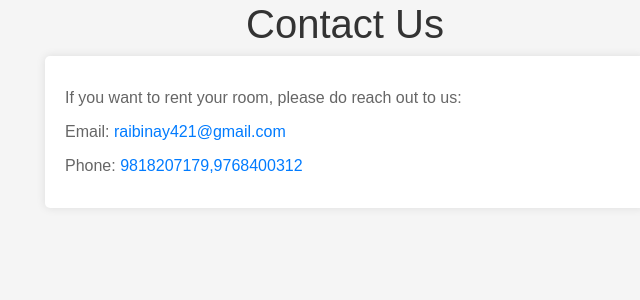
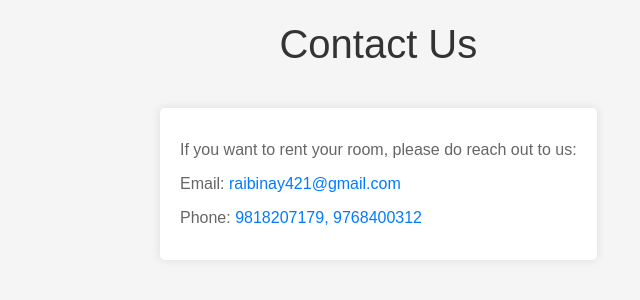
Before and after one commit to shanks9876543210/room-finder, a Django app: page /room/contact/ in a window 1280 px wide. Shown: the part 56-356 px from the top of the page, without its empty margins (295-935 px from the left). Run offline with Django 5.2, Linux system fonts and the light colour scheme; some libraries are stand-ins or nearby versions.

Commit message:
minor fixes

```diff
--- a/room/templates/base.html
+++ b/room/templates/base.html
@@ -9,16 +9,91 @@
     <script src="https://code.jquery.com/jquery-3.5.1.slim.min.js"></script>
     <script src="https://cdn.jsdelivr.net/npm/@popperjs/core@2.5.4/dist/umd/popper.min.js"></script>
     <script src="https://stackpath.bootstrapcdn.com/bootstrap/4.5.2/js/bootstrap.min.js"></script>
-    <link rel="stylesheet" href="{% static 'css/styles.css' %}">
     <style>
+        /* General styles */
+        body {
+            font-family: Arial, sans-serif;
+            background-color: #f5f5f5;
+            margin: 0;
+            padding: 0;
+        }
+
+        /* Card design for room list */
+        .room-list {
+            display: flex;
+            flex-wrap: wrap;
+            justify-content: space-between;
+            margin: 20px 0; /* Adjust margin as needed */
+        }
+
+        .room-card {
+            background-color: #fff;
+            border: 1px solid #ccc;
+            border-radius: 5px;
+            box-shadow: 0 0 10px rgba(0, 0, 0, 0.1);
+            overflow: hidden;
+            transition: transform 0.3s;
+            text-decoration: none;
+            color: inherit;
+            margin: 10px; /* Space between cards */
+            width: calc(25% - 20px); /* 4 cards per row */
+        }
+
+        .room-card:hover {
+            transform: translateY(-5px);
+        }
+
+        .room-card img {
+            width: 100%;
+            height: 200px;
+            object-fit: cover;
+        }
+
+        .room-card-content {
+            padding: 20px;
+        }
+
+        .room-card-content h2 {
+            margin: 0;
+            font-size: 18px;
+            color: #333;
+            text-align: center; /* Center-align the title */
+        }
+
+        .room-card-content p {
+            margin: 0 0 10px;
+            color: #666;
+            font-size: 14px;
+        }
+
+        .room-card-content .price {
+            font-size: 16px;
+            color: #28a745;
+        }
+
+        .room-card-content .availability {
+            font-size: 14px;
+            color: #dc3545;
+        }
+
+        /* Dropdown menu customization */
         .dropdown-menu {
             background-color: #343a40; /* Dark background color for dropdown */
         }
+
         .dropdown-item {
             color: #ffffff; /* White text color for dropdown items */
         }
+
         .dropdown-item:hover {
             background-color: #454d55; /* Darker background color on hover */
+        }
+
+        /* Media query for responsiveness */
+        @media (max-width: 768px) {
+            .room-card {
+                width: 100%; /* 1 card per row on small screens */
+            }
         }
     </style>
 </head>
@@ -78,8 +153,10 @@
 </nav>
 
 <div class="container">
-    {% block content %}
-    {% endblock %}
+    <div class="room-list">
+        {% block content %}
+        {% endblock %}
+    </div>
 </div>
 
 </body>
--- a/room/templates/contact.html
+++ b/room/templates/contact.html
@@ -4,9 +4,17 @@
 
 {% block content %}
 <style>
+    .contact-container {
+        display: flex;
+        flex-direction: column;
+        align-items: center; /* Center items horizontally */
+        margin-top: 0; /* Adjust this value for vertical positioning */
+        margin-left: 350px; /* Move to the right */
+    }
+
     .contact-info {
         max-width: 600px;
-        margin: 0 auto;
+        margin: 20px; /* Margin for spacing */
         background-color: #fff;
         padding: 20px;
         border-radius: 5px;
@@ -28,18 +36,32 @@
         text-decoration: underline;
     }
 
+    h1 {
+        text-align: center; /* Center the heading */
+        color: #333; /* Match base.html style */
+        margin-bottom: 20px; /* Space below the heading */
+    }
+
     /* Media query for responsiveness */
     @media (max-width: 768px) {
+        .contact-container {
+            margin-left: 0; /* Reset margin for smaller screens */
+            align-items: center; /* Ensure items are centered */
+        }
+
         .contact-info {
             padding: 10px;
+            width: 90%; /* Full width for smaller screens */
         }
     }
 </style>
 
-<h1>Contact Us</h1>
-<div class="contact-info">
-    <p>If you want to rent your room, please do reach out to us:</p>
-    <p>Email: <a href="mailto:owner@example.com">raibinay421@gmail.com</a></p>
-    <p>Phone: <a href="tel:+1234567890">9818207179,9768400312</a></p>
+<div class="contact-container">
+    <h1>Contact Us</h1>
+    <div class="contact-info">
+        <p>If you want to rent your room, please do reach out to us:</p>
+        <p>Email: <a href="mailto:owner@example.com">raibinay421@gmail.com</a></p>
+        <p>Phone: <a href="tel:+1234567890">9818207179, 9768400312</a></p>
+    </div>
 </div>
 {% endblock %}
--- a/room/templates/room_detail.html
+++ b/room/templates/room_detail.html
@@ -120,5 +120,4 @@
         }
     }
 </style>
-
 {% endblock %}
--- a/static/css/styles.css
+++ b/static/css/styles.css
@@ -85,7 +85,7 @@ h1 {
 /* Card design for room list */
 .room-list {
     display: grid;
-    grid-template-columns: repeat(auto-fill, minmax(250px, 1fr)); /* Responsive grid with minimum item width of 250px */
+    grid-template-columns: repeat(4, 1fr); /* 4 columns per row */
     gap: 20px;
     max-width: 1200px; /* Limit the width of the room list */
     margin: 20px auto; /* Center the room list container */
```
Also changed, not shown: db.sqlite3.
